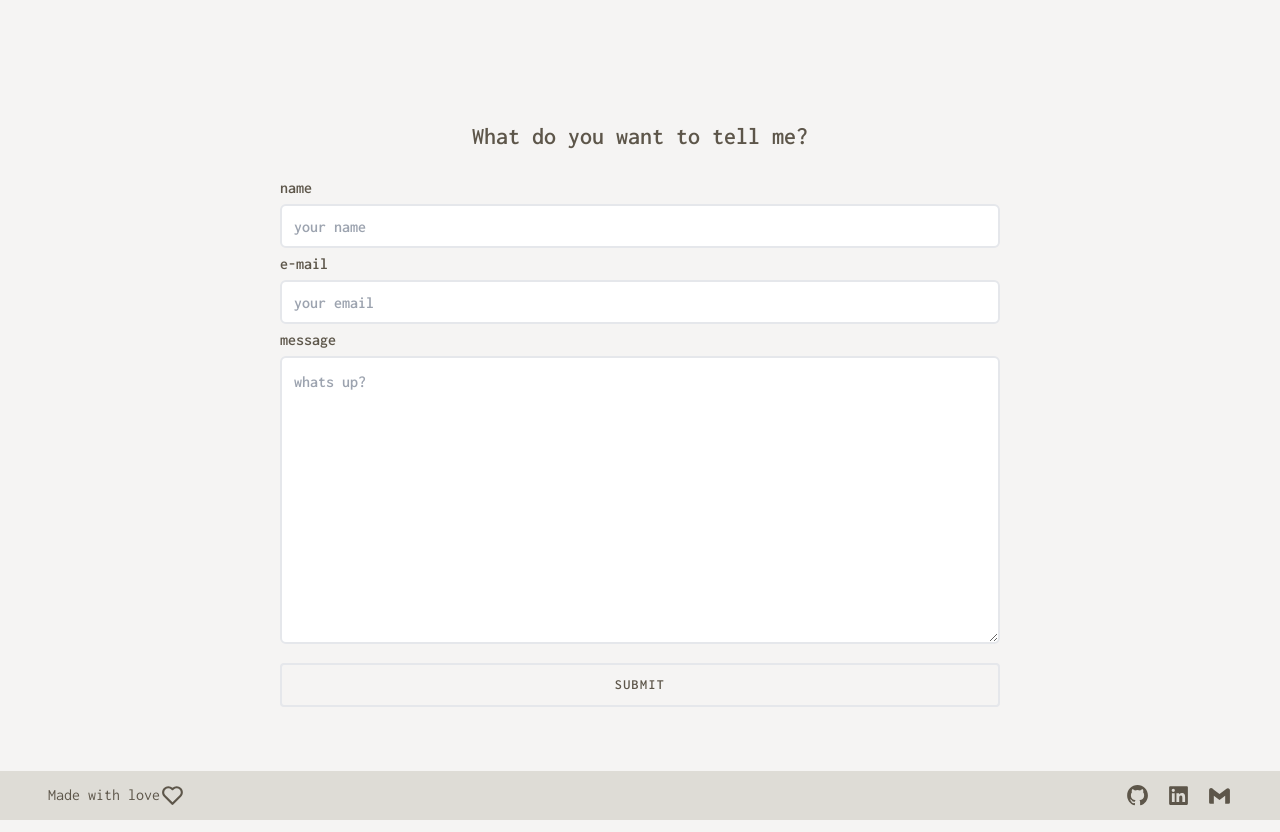
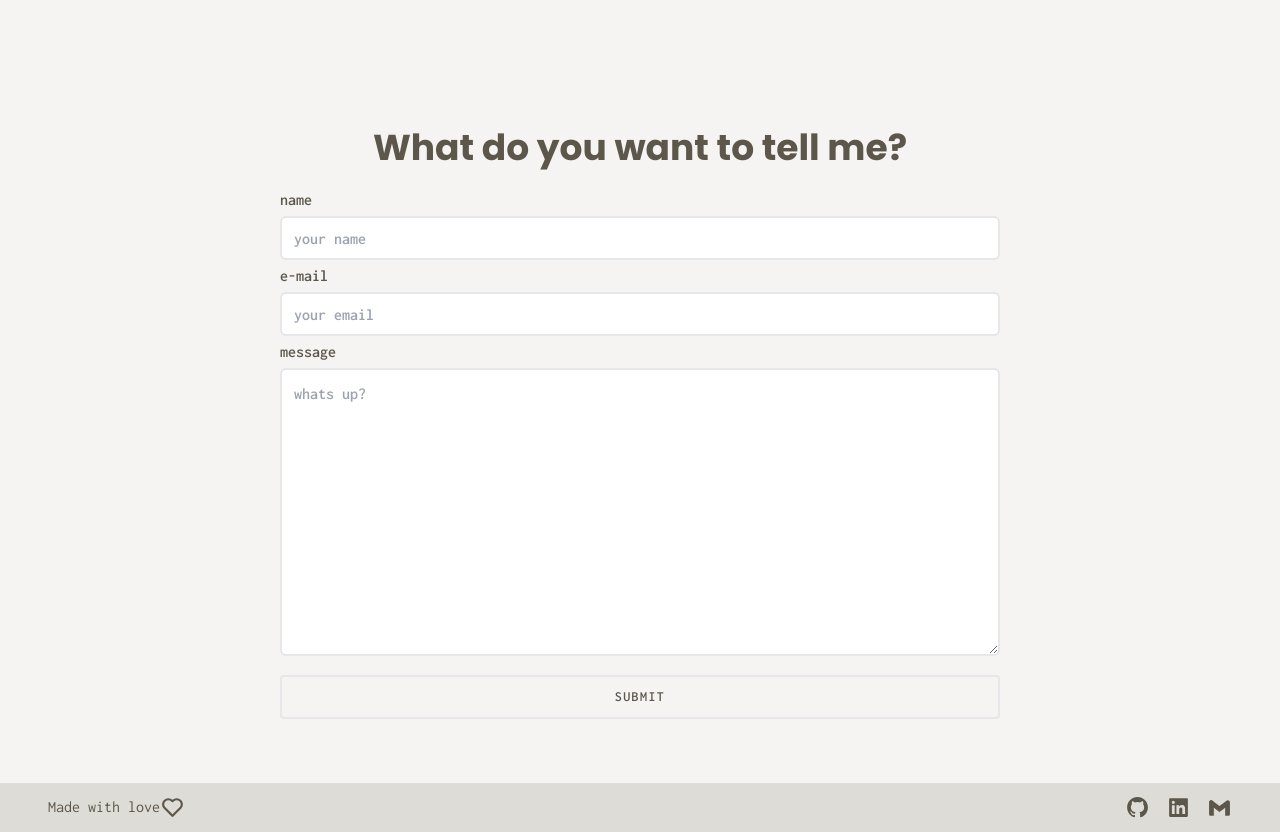
Before and after one commit to rocio-alcala/portfolio-alcala, a Next.js app: page /contact in a window 1280 px wide. Built offline with nearby package versions, Linux system fonts and the light colour scheme.

Commit message:
changing typografy in titles

```diff
--- a/src/app/contact/page.tsx
+++ b/src/app/contact/page.tsx
@@ -3,7 +3,7 @@ import ContactForm from "@/components/ContactForm";
 export default function Contact() {
   return (
     <section className="mb-6 flex flex-1 animate-fade-in flex-col items-center justify-center p-10 font-inconsolata font-semibold">
-      <h1 className="font-bolder mb-5 text-start text-xl md:text-2xl">
+      <h1 className="mb-2 items-start py-2 text-start font-poppins text-4xl font-bold md:text-4xl">
         What do you want to tell me?
       </h1>
       <ContactForm />
--- a/src/app/globals.css
+++ b/src/app/globals.css
@@ -1,6 +1,10 @@
 @tailwind base;
 @tailwind components;
 @tailwind utilities;
+
+* {
+  @apply transition-all duration-300 ease-in-out;
+}
 
 /* Animacion no incluida en tailwind ya que no permite steps */
 .typetext {
@@ -43,6 +47,11 @@
   }
 }
 
-.onview {
-  animation-timeline: view(600px 0px);
+@layer utilities {
+  .onview {
+    animation-timeline: view(600px 0px);
+  }
+  .animateOnScroll {
+    animation-timeline: scroll();
+  }
 }
--- a/src/components/Projects.tsx
+++ b/src/components/Projects.tsx
@@ -5,10 +5,15 @@ export default async function Projects() {
   const projects = await getProjects();
 
   return (
-    <div className="flex flex-wrap justify-center gap-3">
-      {projects.map((project: Project) => (
-        <ProjectCard key={project.id} project={project} />
-      ))}
-    </div>
+    <>
+      <h2 className="mb-2 items-start py-2 text-start font-poppins text-4xl font-bold md:text-4xl">
+        Projects
+      </h2>
+      <div className="flex flex-wrap justify-center gap-3">
+        {projects.map((project: Project) => (
+          <ProjectCard key={project.id} project={project} />
+        ))}
+      </div>
+    </>
   );
 }
```
